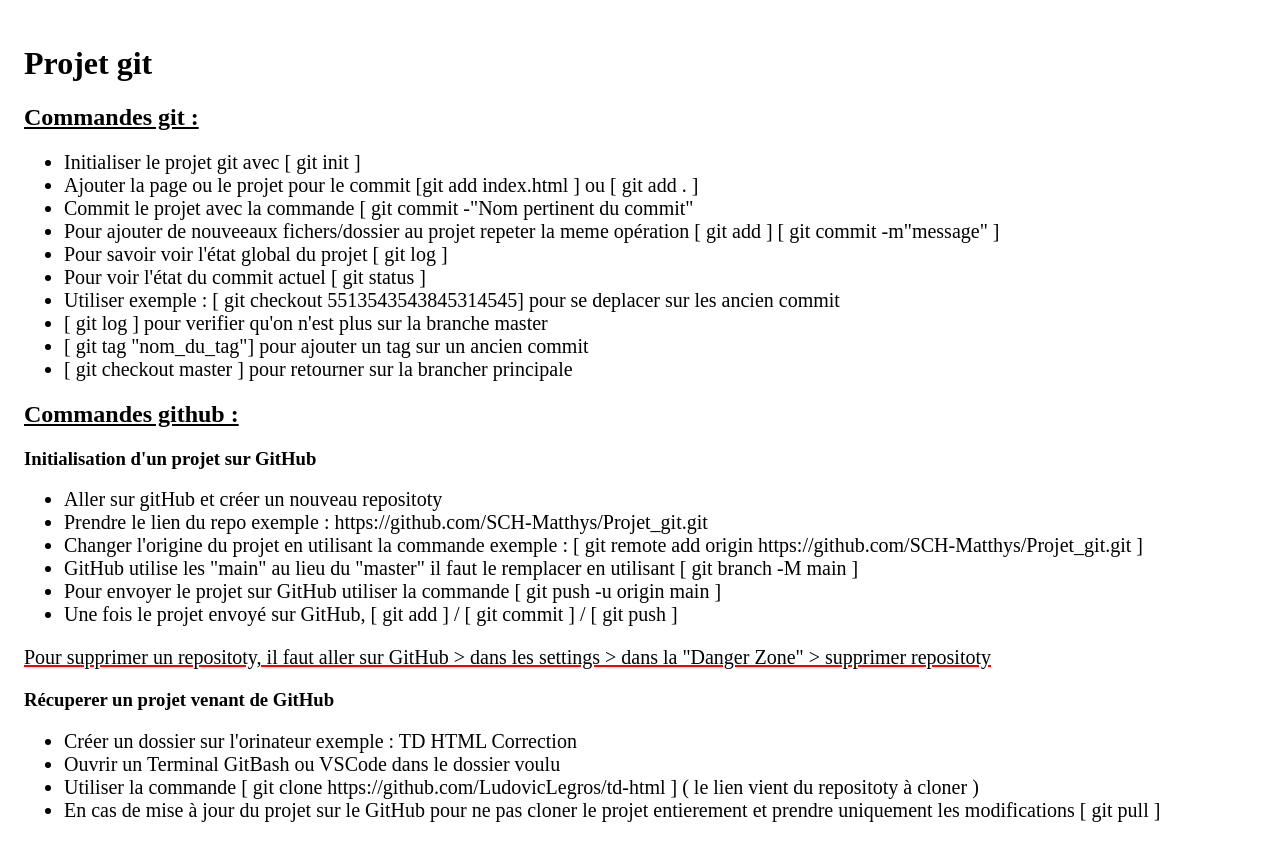
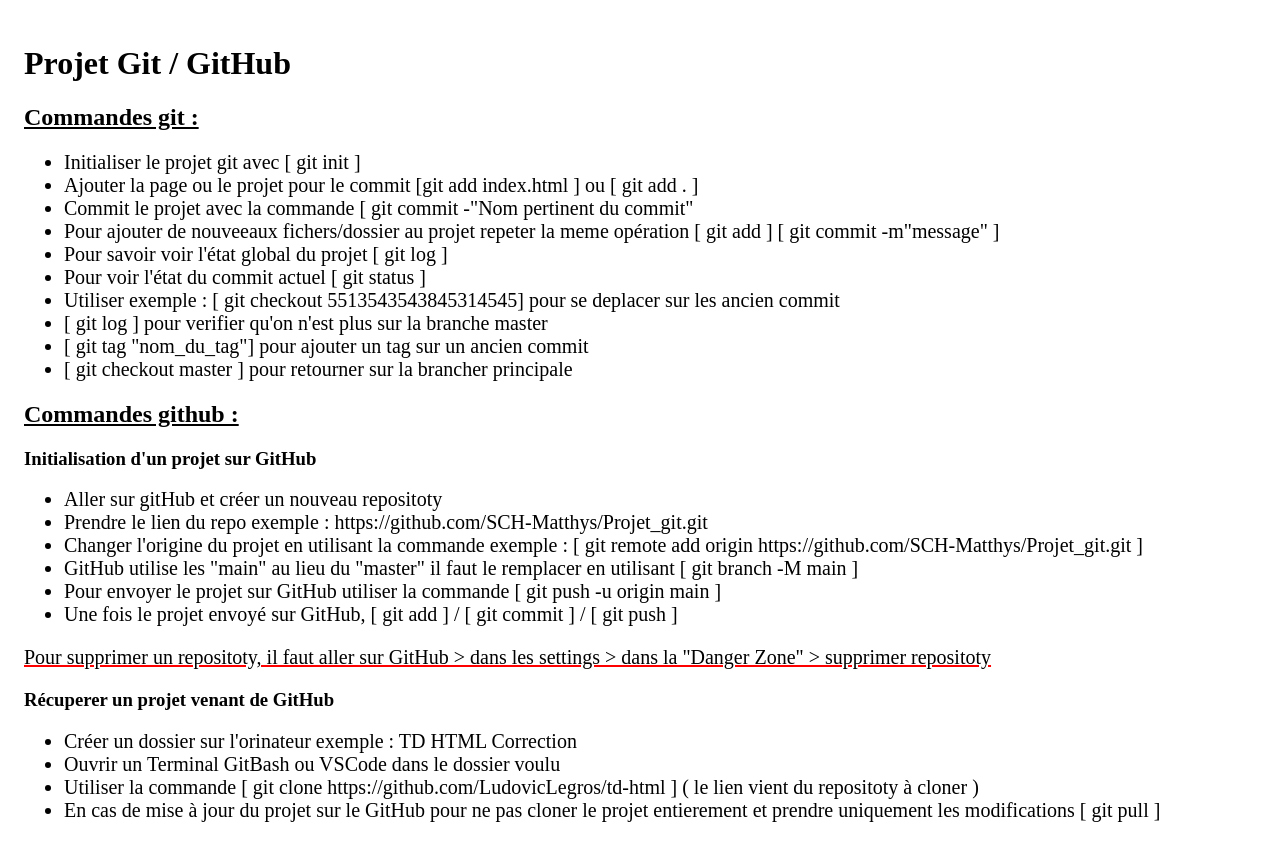
Before and after one commit to SCH-Matthys/Projet_git, a plain HTML site: page index.html in a window 1280 px wide. Drawn offline with Linux system fonts and the light colour scheme.

Commit message:
instructions fini

```diff
--- a/index.html
+++ b/index.html
@@ -9,7 +9,7 @@
 <body>
     <header></header>
     <main>
-        <h1>Projet git</h1>
+        <h1>Projet Git / GitHub</h1>
         <h2>Commandes git :</h2>
         <ul>
             <li>Initialiser le projet git avec [ git init ]</li>
```
